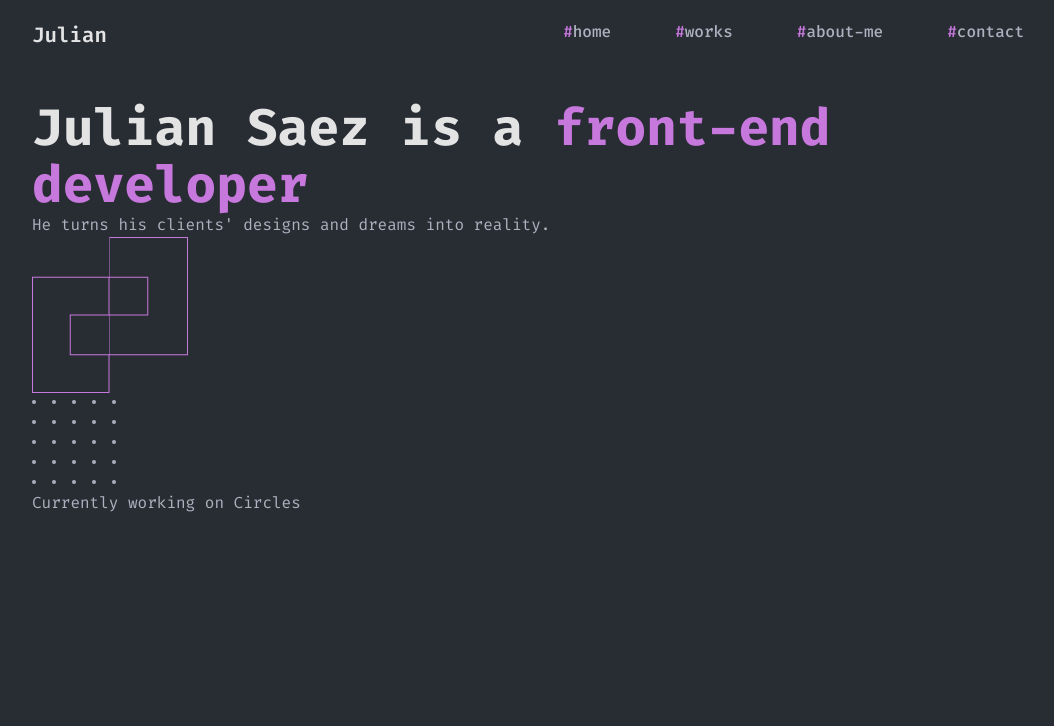
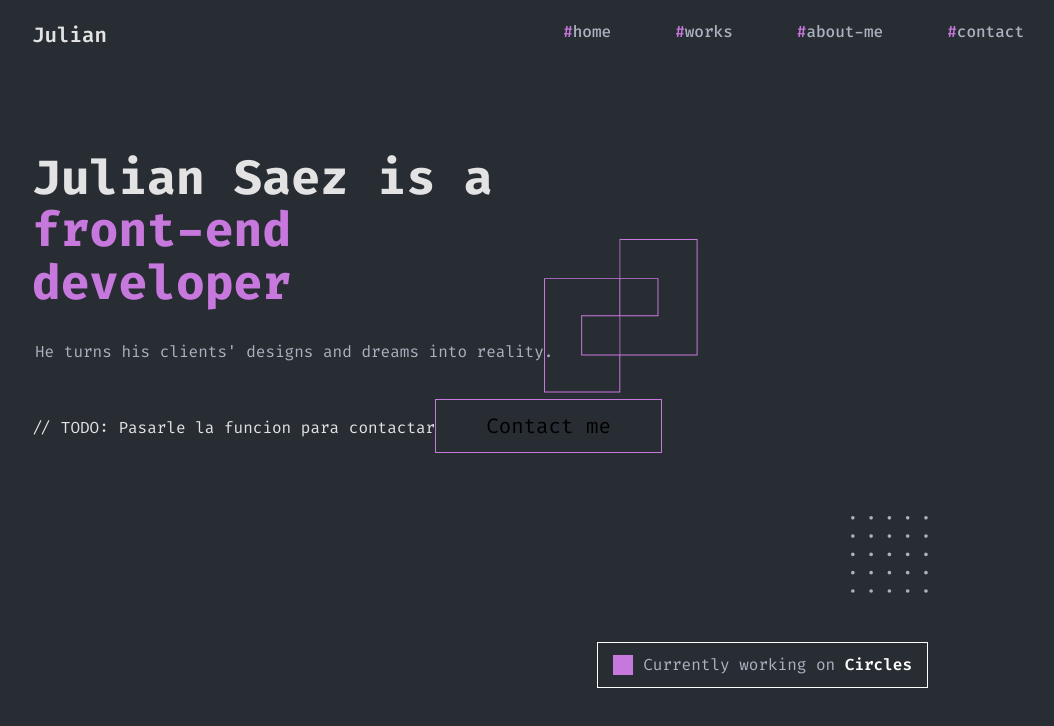
Before and after one commit to julian-saez/portfolio2024, a React (Vite) app: page / in a window 1280 px wide. Shown: the top 726 px of the page, without its empty margins (96-1150 px from the left). Built offline with nearby package versions, Linux system fonts and the light colour scheme.

Commit message:
feat: add presentation section finished

```diff
--- a/src/atoms/Button/Button.jsx
+++ b/src/atoms/Button/Button.jsx
@@ -1,9 +1,9 @@
 import styles from './Button.module.css';
 
-const PrimaryButton = ({ text, onClick }) => {
+const Button = ({ text, onClick }) => {
     return(
-        <button className={ styles.primary_button } onClick={ onClick }>{ text }</button>
+        <button className={ styles.button } onClick={ onClick }>{ text }</button>
     )
 };
 
-export default PrimaryButton;
+export default Button;
--- a/src/atoms/Button/Button.module.css
+++ b/src/atoms/Button/Button.module.css
@@ -1,7 +1,7 @@
-.primary_button {
+.button {
     border: 1px var(--primary-color) solid;
     background-color: transparent;
-    padding: 15px 60px;
+    padding: 12px 50px;
     border-radius: 0;
     font-size: 1.3rem;
 }
--- a/src/atoms/ScrollArrowDown/ScrollArrowDown.jsx
+++ b/src/atoms/ScrollArrowDown/ScrollArrowDown.jsx
@@ -2,9 +2,9 @@ import styles from './ScrollArrowDown.module.css';
 
 const ScrollArrowDown = () => {
     return(
-        <div>
-            <div class="arrow arrow-first"></div>
-            <div class="arrow arrow-second"></div>
+        <div className={ styles.arrows }>
+            <div class={`${styles.arrow} ${styles.arrow_first}`}></div>
+            <div class={`${styles.arrow} ${styles.arrow_second}`}></div>
         </div>
     )
 };
--- a/src/atoms/ScrollArrowDown/ScrollArrowDown.module.css
+++ b/src/atoms/ScrollArrowDown/ScrollArrowDown.module.css
@@ -1,17 +1,21 @@
+.arrows {
+    position: relative;
+}
+
 .arrow {
     opacity: 0;
     position: absolute;
-        left: 50%;
-        top: 50%;
+    left: 50%;
+    top: 50%;
     transform-origin: 50% 50%;
     transform: translate3d(-50%, -50%, 0);
 }
 
-.arrow-first {
+.arrow_first {
     animation: arrow-movement 2s ease-in-out infinite;
 }
 
-.arrow-second {
+.arrow_second {
     animation: arrow-movement 2s 1s ease-in-out infinite;
 }
 
--- a/src/atoms/Wrapper/Wrapper.module.css
+++ b/src/atoms/Wrapper/Wrapper.module.css
@@ -7,6 +7,14 @@
     width: 100vw;
 }
 
+@media screen and (max-width: 960px){
+    .wrapper {
+        overflow-x: hidden;
+        width: 100%;
+        max-width: 100vw;
+    }
+}
+
 @media screen and (min-width: 960px){
     .centered {
         max-width: 1280px;
--- a/src/atoms/vectors/Cube.jsx
+++ b/src/atoms/vectors/Cube.jsx
@@ -1,5 +1,5 @@
 const Cube = () => (
-    <svg width="156" height="156" viewBox="0 0 156 156" fill="none" xmlns="http://www.w3.org/2000/svg">
+    <svg viewBox="0 0 156 156" fill="none" xmlns="http://www.w3.org/2000/svg">
         <mask id="path-1-inside-1_64_1298" fill="white">
             <path fill-rule="evenodd" clip-rule="evenodd" d="M0 39.75H38.75H77.5V78.5H38.75V117.25H77.5V156H38.75H0V117.25V78.5V39.75Z"/>
         </mask>
--- a/src/atoms/vectors/DotsSquare.jsx
+++ b/src/atoms/vectors/DotsSquare.jsx
@@ -1,5 +1,5 @@
 const DotsSquare = () => (
-    <svg width="84" height="84" viewBox="0 0 84 84" fill="none" xmlns="http://www.w3.org/2000/svg">
+    <svg viewBox="0 0 84 84" fill="none" xmlns="http://www.w3.org/2000/svg">
         <circle cx="2" cy="2" r="2" fill="#ABB2BF"/>
         <circle cx="22" cy="2" r="2" fill="#ABB2BF"/>
         <circle cx="42" cy="2" r="2" fill="#ABB2BF"/>
--- a/src/index.css
+++ b/src/index.css
@@ -11,6 +11,8 @@
 
   font-synthesis: none;
   text-rendering: optimizeLegibility;
+  scroll-behavior: smooth;
+  -webkit-overflow-scrolling: touch;
   -webkit-font-smoothing: antialiased;
   -moz-osx-font-smoothing: grayscale;
 }
@@ -20,6 +22,7 @@
 }
 
 p {
+  font-size: 1rem;
   color: var(--gray-color);
 }
 
@@ -41,11 +44,16 @@ h1 {
   line-height: 1.1;
 }
 
-button:hover {
-  border-color: #646cff;
+button {
+  font-family: 'Fira Code', monospace, Avenir, Helvetica, Arial, sans-serif;
 }
 
-button:focus,
+button:hover {
+  background-color: var(--primary-color);
+  cursor: pointer;
+}
+
+/* button:focus,
 button:focus-visible {
   outline: 4px auto -webkit-focus-ring-color;
-}
+} */
--- a/src/templates/Home/organisms/StatusBar/StatusBar.module.css
+++ b/src/templates/Home/organisms/StatusBar/StatusBar.module.css
@@ -1,8 +1,9 @@
 @media screen and (max-width: 960px) {
     .status_bar {
+        width: fit-content;
         margin-top: 5%;
         border: 1px solid white;
-        padding: 10px 10px;
+        padding: 10px 15px 10px;
         height: 40px;
         display: flex;
         align-items: center;
@@ -24,3 +25,34 @@
         font-weight: 600;
     }
 }
+
+@media screen and (min-width: 960px) {
+    .status_bar {
+        position: absolute;
+        bottom: 14%;
+        right: 20%;
+        width: fit-content;
+        margin-top: 5%;
+        border: 1px solid white;
+        padding: 10px 15px 10px;
+        height: auto;
+        display: flex;
+        align-items: center;
+    }
+
+    .status_bar p {
+        font-size: 1rem;
+    }
+
+    .solid_pink_square {
+        width: 20px;
+        height: 20px;
+        margin-right: 10px;
+        background-color: var(--primary-color);
+    }
+
+    .highlighted_white_word {
+        color: white;
+        font-weight: 600;
+    }
+}
--- a/src/templates/Home/organisms/presentation/Presentation.jsx
+++ b/src/templates/Home/organisms/presentation/Presentation.jsx
@@ -1,14 +1,26 @@
+import { Link } from 'react-router-dom';
+import Button from '../../../../atoms/Button/Button';
+import ScrollArrowDown from '../../../../atoms/ScrollArrowDown/ScrollArrowDown';
 import StatusBar from '../StatusBar/StatusBar';
 import VectorsInPresentation from '../vectors/VectorsInPresentation';
 import styles from './Presentation.module.css';
 
 const Presentation = () => {
     return(
-        <section className={ styles.presentation_section }>
-            <h1>Julian Saez is a <span className="highlighted-words">front-end developer</span></h1>
+        <section id='presentation' className={ styles.presentation_section }>
+            <h1>Julian Saez is a <span className='highlighted-words'>front-end developer</span></h1>
             <p className={ styles.presentation_text }>He turns his clients' designs and dreams into reality.</p>
             <VectorsInPresentation />
             <StatusBar />
+            <div className={ styles.button_contact_container }>
+                // TODO: Pasarle la funcion para contactar
+                <Button text='Contact me' onClick={() => console.log("Hola")}/>
+            </div>
+            <div className={ styles.arrow_container }>
+                <Link to='#projects' className={ styles.arrow_link }>
+                    <ScrollArrowDown />
+                </Link>
+            </div>
         </section>
     );
 }
--- a/src/templates/Home/organisms/presentation/Presentation.module.css
+++ b/src/templates/Home/organisms/presentation/Presentation.module.css
@@ -1,4 +1,15 @@
 @media screen and (max-width: 960px) {
+    .arrow_container {
+        position: absolute;
+        background-color: white;
+        bottom: 16%;
+        right: 54%;
+    }
+
+    .button_contact_container {
+        display: none;
+    }
+
     .presentation_text {
         margin-top: 10px;
         margin-left: 3px;
@@ -12,4 +23,37 @@
         max-height: 90vh;
         margin-top: 15px;
     }
+
+    .presentation_section h1 {
+        width: 90%;
+    }
 }
+
+@media screen and (min-width: 600px) and (max-width: 960px) {
+    .presentation_section h1 {
+        font-size: 4.5rem;
+        width: 70%;
+    }
+}
+
+@media screen and (min-width: 960px) {
+    .arrow_container {
+        display: none;
+    }
+
+    .presentation_section h1 {
+        margin-top: 5%;
+        font-size: 3rem;
+        width: 50%;
+        hyphens: auto;
+    }
+
+    .presentation_text {
+        margin-top: 30px;
+        margin-left: 3px;
+    }
+
+    .button_contact_container {
+        margin-top: 35px;
+    }
+}
--- a/src/templates/Home/organisms/vectors/VectorsInPresentation.module.css
+++ b/src/templates/Home/organisms/vectors/VectorsInPresentation.module.css
@@ -1,14 +1,44 @@
+.cube_v_presentation,
+.dots_square_v_presentation {
+    position: absolute;
+}
+
 @media screen and (max-width: 960px) {
     .cube_v_presentation {
-        position: absolute;
         left: 0;
         bottom: 26%;
+        width: 155px;
     }
 
     .dots_square_v_presentation {
         width: 100px;
-        position: absolute;
         right: -80px;
         bottom: 80%;
+        width: 25%;
     }
 }
+
+@media screen and (min-width: 600px) and (max-width: 960px) {
+    .cube_v_presentation {
+        width: 40%;
+    }
+
+    .dots_square_v_presentation {
+        width: 20%;
+        right: -120px;
+    }
+}
+
+@media screen and (min-width: 960px) {
+    .cube_v_presentation {
+        width: 12%;
+        left: 50%;
+        bottom: 50%;
+    }
+
+    .dots_square_v_presentation {
+        width: 6%;
+        right: 20%;
+        bottom: 25%;
+    }
+}
```
